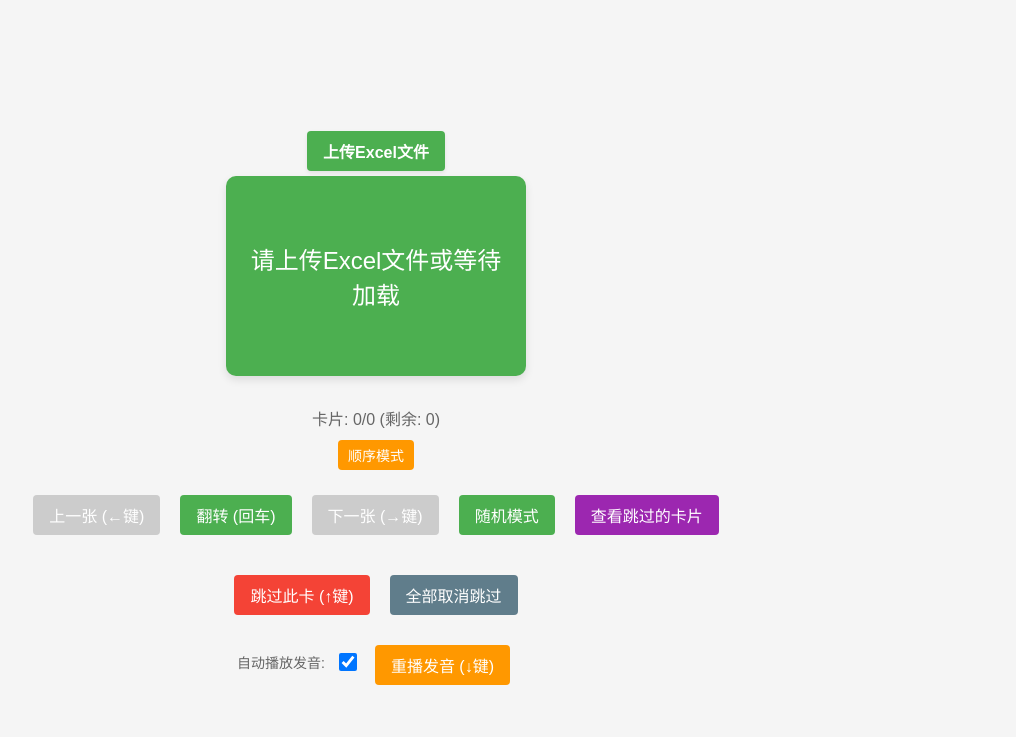
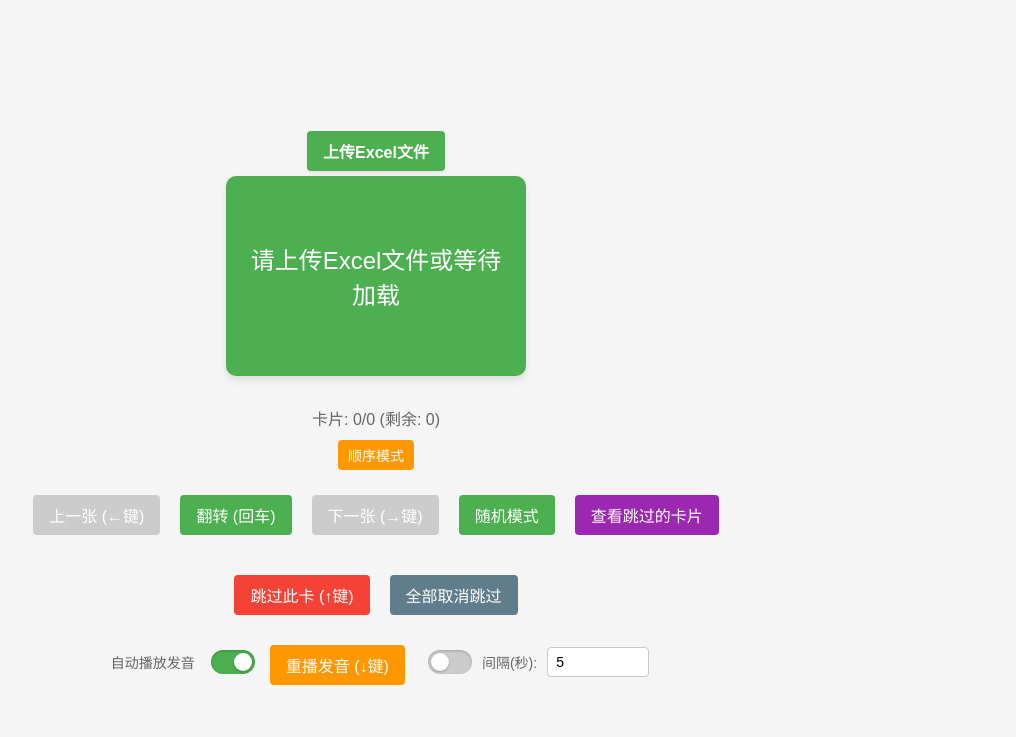
Before and after one commit to IIIStudio/EFlashcard, a plain HTML site: page index.html in a window 1280 px wide. Shown: the top 737 px of the page, without its empty margins (264-1280 px from the left). Drawn offline with Linux system fonts and the light colour scheme.

Commit message:
feat: 新增自动播功能控制组样式

```diff
--- a/index.html
+++ b/index.html
@@ -196,6 +196,73 @@
             height: 18px;
         }
 
+        .auto-replay-group {
+            display: inline-flex;
+            align-items: center;
+            gap: 10px;
+            margin-left: 8px;
+        }
+
+        /* 开关样式（左右滑块） */
+        .switch {
+            position: relative;
+            display: inline-block;
+            width: 44px;
+            height: 24px;
+        }
+        .switch input {
+            opacity: 0;
+            width: 0;
+            height: 0;
+        }
+        .switch .slider {
+            position: absolute;
+            cursor: pointer;
+            top: 0; left: 0; right: 0; bottom: 0;
+            background-color: #ccc;
+            transition: .2s;
+            border-radius: 24px;
+            box-shadow: inset 0 1px 3px rgba(0,0,0,0.2);
+        }
+        .switch .slider:before {
+            content: "";
+            position: absolute;
+            height: 18px; width: 18px;
+            left: 3px; top: 3px;
+            background-color: #fff;
+            transition: .2s;
+            border-radius: 50%;
+            box-shadow: 0 1px 2px rgba(0,0,0,0.25);
+        }
+        .switch input:checked + .slider {
+            background-color: #4CAF50;
+        }
+        .switch input:checked + .slider:before {
+            transform: translateX(20px);
+        }
+
+        /* 数字输入样式 */
+        .num-input {
+            width: 84px;
+            padding: 6px 8px;
+            font-size: 14px;
+            border: 1px solid #c9c9c9;
+            border-radius: 4px;
+            outline: none;
+            transition: box-shadow .15s ease, border-color .15s ease;
+            background-color: #fff;
+        }
+        .num-input:focus {
+            border-color: #4CAF50;
+            box-shadow: 0 0 0 3px rgba(76,175,80,0.2);
+        }
+        .switch-label {
+            color: #666;
+            font-size: 14px;
+            margin-left: 8px;
+            margin-right: 6px;
+        }
+
         .replay-btn {
             background-color: #ff9800;
             padding: 8px 16px;
@@ -287,9 +354,22 @@
     </div>
 
     <div class="audio-control">
-        <label for="autoPlayToggle">自动播放发音:</label>
-        <input type="checkbox" id="autoPlayToggle" checked>
+        <span class="switch-label">自动播放发音</span>
+        <label class="switch" title="自动播放发音开关">
+            <input type="checkbox" id="autoPlayToggle" checked>
+            <span class="slider"></span>
+        </label>
         <button id="replayBtn" class="replay-btn">重播发音 (↓键)</button>
+
+        <!-- 自动重播控制 -->
+        <div class="auto-replay-group" aria-label="自动重播控制">
+            <label class="switch" title="自动重播开关">
+                <input type="checkbox" id="autoReplayToggle">
+                <span class="slider"></span>
+            </label>
+            <label for="autoReplayInterval">间隔(秒):</label>
+            <input type="number" id="autoReplayInterval" min="1" step="1" value="5" class="num-input">
+        </div>
     </div>
 
     <div class="skipped-cards-container" id="skippedCardsContainer">
@@ -320,6 +400,8 @@
             const autoPlayToggle = document.getElementById('autoPlayToggle');
             const replayBtn = document.getElementById('replayBtn');
             const excelFileInput = document.getElementById('excelFileInput');
+            const autoReplayToggle = document.getElementById('autoReplayToggle');
+            const autoReplayIntervalInput = document.getElementById('autoReplayInterval');
 
             let allCards = [];
             let activeCards = [];
@@ -331,6 +413,7 @@
             let isViewingSkipped = false;
             let audio = new Audio();
             let currentCard = null;
+            let autoReplayTimer = null;
 
             // 初始化
             setupEventListeners();
@@ -350,6 +433,10 @@
                 showSkippedBtn.addEventListener('click', showSkippedCards);
                 cancelViewSkippedBtn.addEventListener('click', cancelViewSkippedCards);
                 replayBtn.addEventListener('click', replayAudio);
+
+                // 自动重播事件绑定
+                autoReplayToggle.addEventListener('change', updateAutoReplay);
+                autoReplayIntervalInput.addEventListener('change', updateAutoReplay);
 
                 // 键盘导航
                 document.addEventListener('keydown', handleKeyDown);
@@ -487,6 +574,22 @@
             function replayAudio() {
                 if (currentCard) {
                     playAudio(isFlipped ? currentCard.fan : currentCard.zheng);
+                }
+            }
+
+            // 根据开关与间隔自动切换卡片（不重复发音）
+            function updateAutoReplay() {
+                if (autoReplayTimer) {
+                    clearInterval(autoReplayTimer);
+                    autoReplayTimer = null;
+                }
+                const intervalSec = Math.max(1, parseInt(autoReplayIntervalInput.value || "5", 10));
+                if (autoReplayToggle && autoReplayToggle.checked) {
+                    autoReplayTimer = setInterval(() => {
+                        if (!isViewingSkipped) {
+                            goToNextCard();
+                        }
+                    }, intervalSec * 1000);
                 }
             }
 
@@ -670,7 +773,7 @@
             </svg>
             <span class="label">EFlashcard</span>
         </a>
-        <a class="corner-link" href="https://cnb.cool/IIIStudio/HTML/EFlashcard/" target="_blank" rel="noopener noreferrer" aria-label="前往 EFlashcard 文档页面">
+        <a class="corner-link" href="https://cnb.cool/IIIStudio/PHP/EFlashcard/" target="_blank" rel="noopener noreferrer" aria-label="前往 EFlashcard 文档页面">
             <img src="https://docs.cnb.cool/images/logo/svg/LogoColorfulIcon.svg" alt="CNB Logo">
         </a>
     </div>
```
